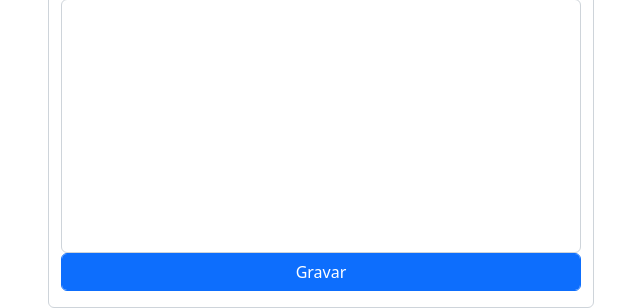
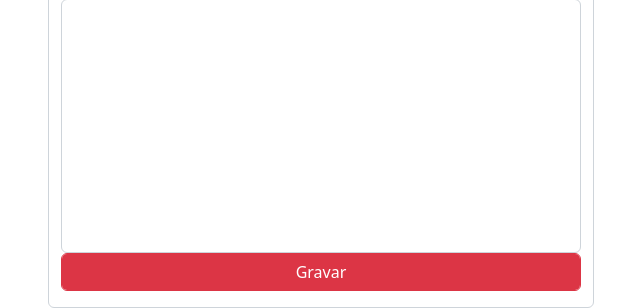
Before and after one commit to JulianaSandes/AC3-RM12350, a Node server app: template views/atividades.ejs in a window 1280 px wide. Shown: the part 580-888 px from the top of the page, without its empty margins (34-674 px from the left). Run offline with Node 20, Linux system fonts and the light colour scheme; the template is opened without the code that fills it, so the values that code supplies are empty; some libraries are stand-ins or nearby versions.

Commit message:
Add files via upload

```diff
--- a/views/atividades.ejs
+++ b/views/atividades.ejs
@@ -50,6 +50,8 @@
                         <option value="bd2">Banco de Dados</option>
                         <option value="inw">Internet Webdesign</option>
                         <option value="bio">Biologia</option>
+                        <option value="lpl">Lingua Portuguesa</option>
+                        <option value="h&g">Historia e Geografia</option>
                     </select>
 
                     <label for="" class="form-control text-bg-dark">Formato de Entrega</label>
@@ -62,7 +64,7 @@
                         <label for="" class="form-control text-bg-dark">Orientações</label>
                         <textarea name="orientacoes" id="" cols="30" rows="10" class="form-control"></textarea>
                     <!--</div>-->
-                    <input type="submit" value="Gravar" class="form-control btn btn-primary">
+                    <input type="submit" value="Gravar" class="form-control btn btn-danger">
                 </form>
             </div>
             <div class="col-md">
```
